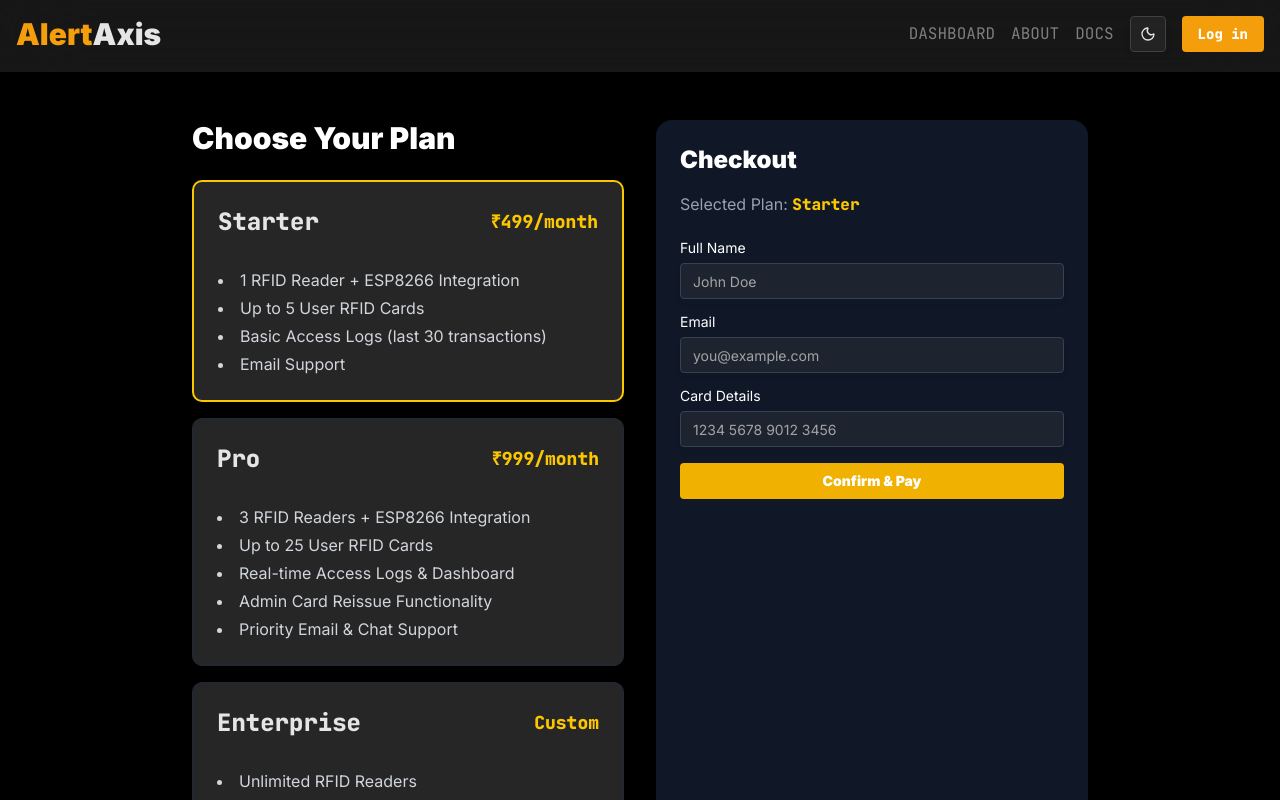
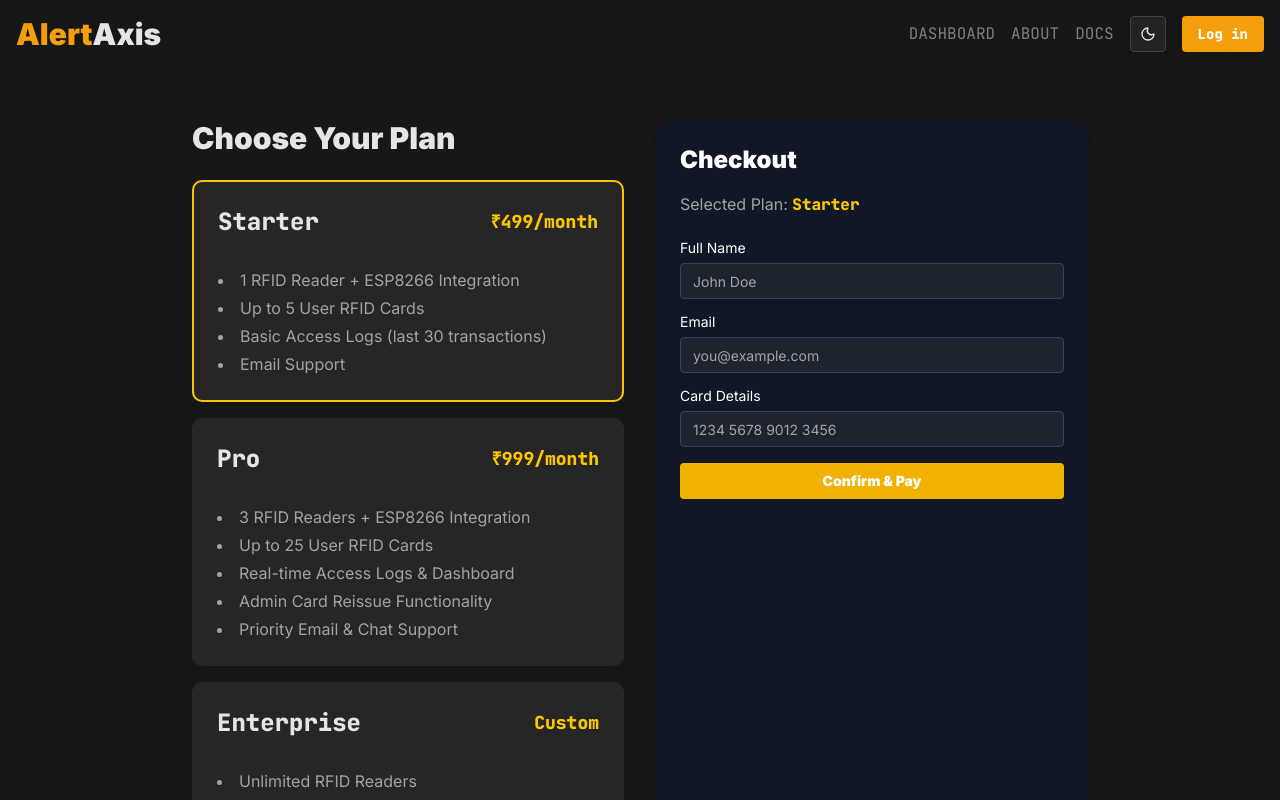
Before and after one commit to Xdorm69/next-AlertAxis-iot, a Next.js app: page /payment in a window 1280 px wide. Shown: the top 800 px of the page. Built offline with nearby package versions, Linux system fonts and the light colour scheme; no server answers.

Commit message:
fix checkout

```diff
--- a/app/payment/page.tsx
+++ b/app/payment/page.tsx
@@ -46,11 +46,11 @@
   };
 
   return (
-    <div className="min-h-screen bg-black my-18 text-white flex items-center justify-center px-6 py-12">
-      <div className="max-w-4xl w-full grid md:grid-cols-2 gap-8">
+    <div className="min-h-screen my-18 text-white flex items-center justify-center px-6 py-12">
+      <div className="max-w-4xl w-full h-full grid md:grid-cols-2 gap-8">
         {/* Plans */}
         <div>
-          <h1 className="text-3xl font-bold mb-6">Choose Your Plan</h1>
+          <h1 className="text-3xl font-bold mb-6 text-foreground">Choose Your Plan</h1>
           <div className="space-y-4">
             {PricingPlans.map((plan: PricingPlansProps) => (
               <Card
@@ -71,7 +71,7 @@
                   </CardTitle>
                 </CardHeader>
                 <CardContent>
-                  <ul className="list-disc list-inside text-gray-300 space-y-1">
+                  <ul className="list-disc list-inside text-muted-foreground space-y-1">
                     {plan.features.map((f, i) => (
                       <li key={i}>{f}</li>
                     ))}
@@ -83,9 +83,9 @@
         </div>
 
         {/* Checkout Form */}
-        <div className="bg-gray-900 p-6 rounded-2xl shadow-lg">
+        <div className="bg-gray-900 h-full p-6 rounded-2xl shadow-lg">
           <h2 className="text-2xl font-bold mb-4">Checkout</h2>
-          <p className="text-gray-400 mb-6">
+          <p className="text-muted-foreground mb-6">
             Selected Plan:{" "}
             <span className="text-yellow-400 font-semibold font-mono">
               {selectedPlan.name}
```
